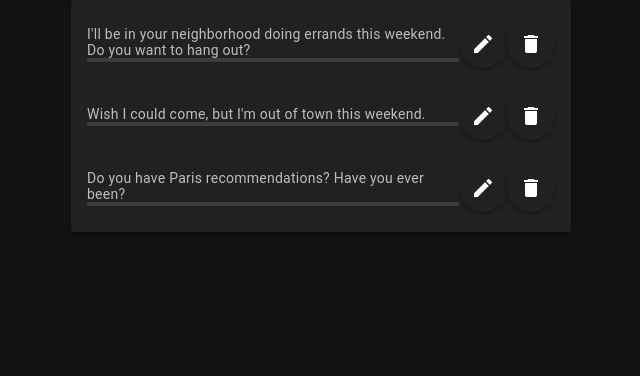
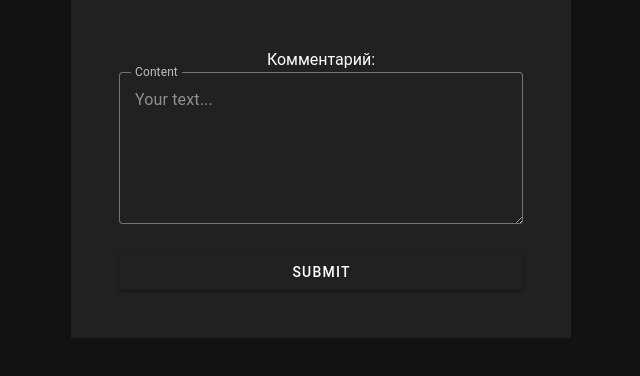
Before and after one commit to VIM-prog/Articles, a Vue app in the folder front/: page / in a window 1280 px wide. Shown: the top 376 px of the page, without its empty margins (319-959 px from the left). Built offline with nearby package versions, Linux system fonts and the light colour scheme.

Commit message:
TheThirdLevel_front
Реализовать компонент добавления комментария

```diff
--- a/front/src/App.vue
+++ b/front/src/App.vue
@@ -1,7 +1,7 @@
 <template>
   <v-app>
     <v-main>
-      <ListComments/>
+      <CommentsForm/>
     </v-main>
   </v-app>
 </template>
@@ -9,4 +9,5 @@
 <script setup>
 import ArticleForm from './components/ArticleForm.vue';
 import ListComments from './components/ListComments.vue';
+import CommentsForm from './components/CommentsForm.vue';
 </script>
--- /dev/null
+++ b/front/src/components/CommentsForm.vue
@@ -0,0 +1,24 @@
+<template>
+    <v-sheet class="mx-auto" width="500">
+      <form @submit.prevent="handleSubmit">
+        <v-container class="pa-md-12">
+          <div class="form-group">
+            <label for="content" style="text-align: center; display: block;">Комментарий:</label>
+            <v-textarea
+              id="content"
+              class="mx-auto"
+              label="Content"
+              max-width="500"
+              persistent-placeholder
+              placeholder="Your text..."
+              variant="outlined"
+            />
+          </div>
+          <v-btn class="mt-2" type="submit" block>Submit</v-btn>
+        </v-container>
+      </form>
+    </v-sheet>
+  </template>
+
+  <script>
+  </script>
```
